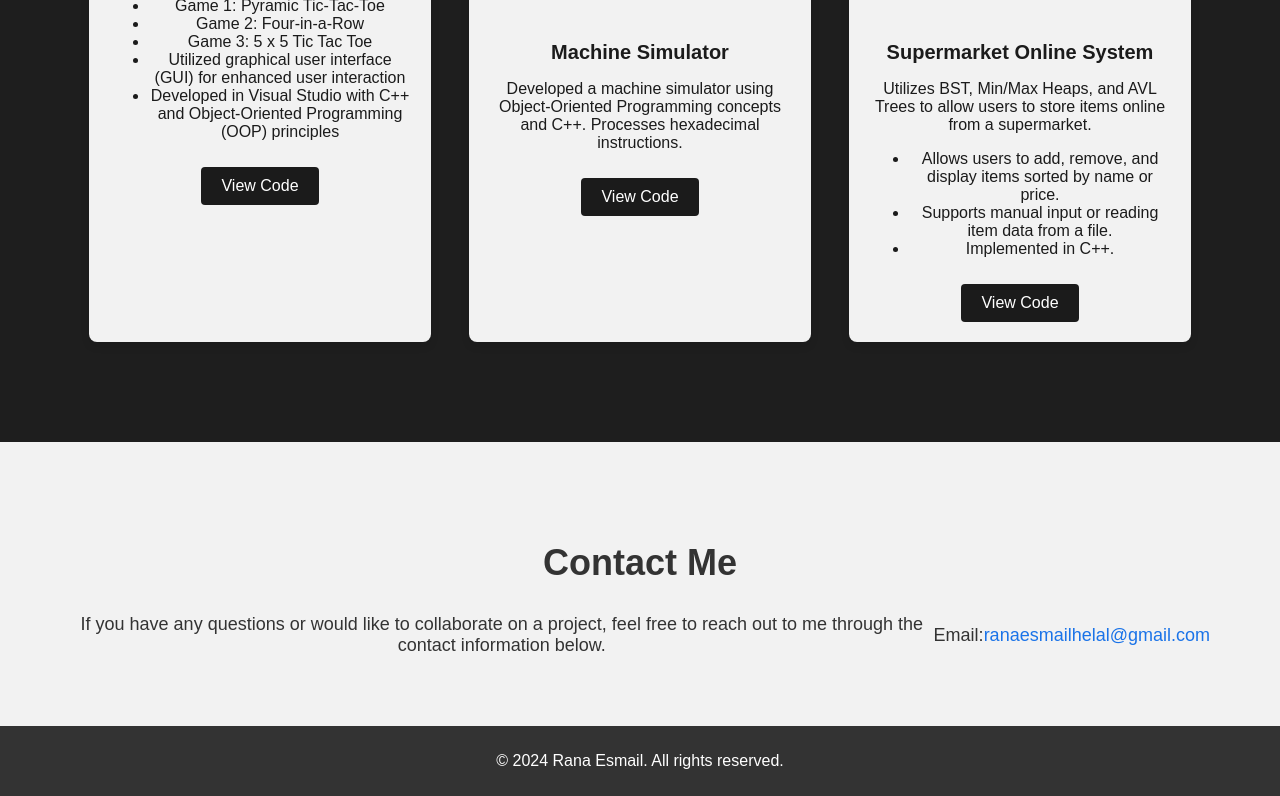
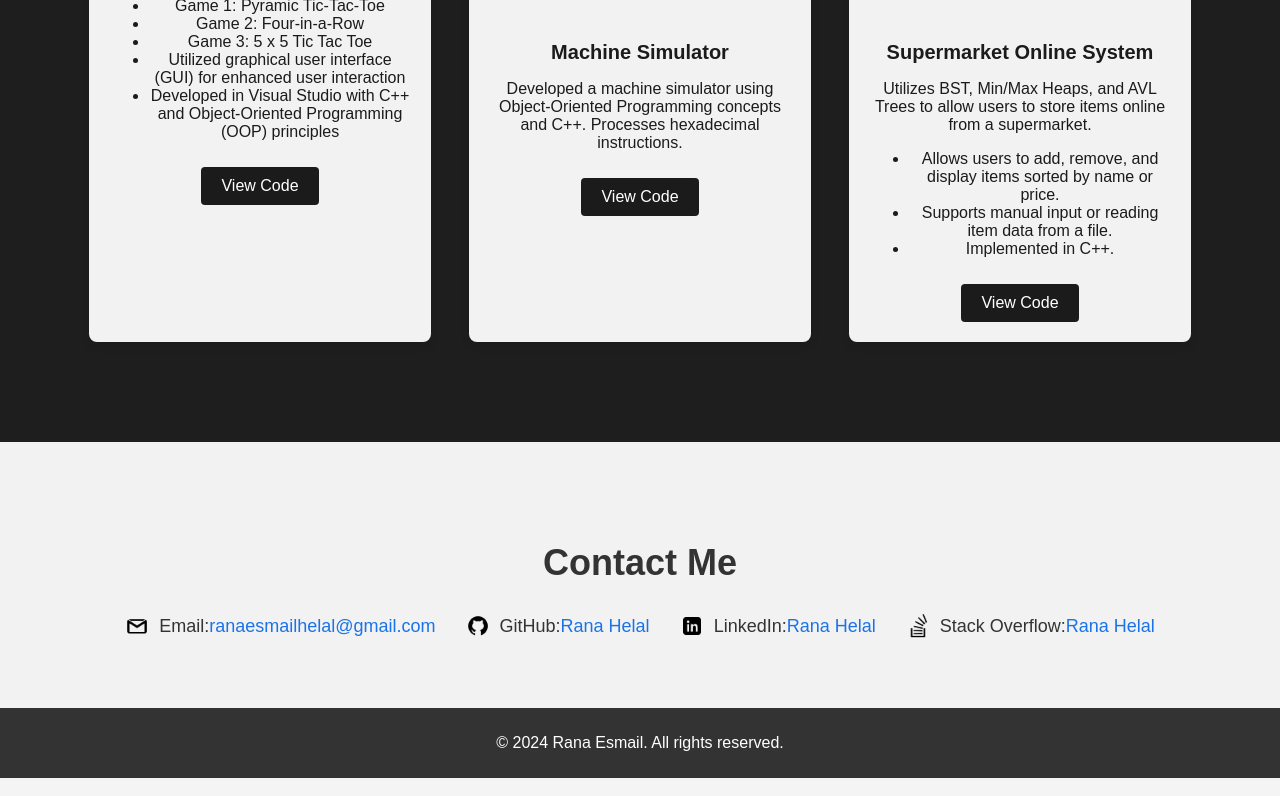
Before and after one commit to ranaehelal/RanaHelalPortfolio, a plain HTML site: page portfolio.html in a window 1280 px wide. Shown: the part 3720-4516 px from the top of the page. Drawn offline with Linux system fonts and the light colour scheme.

Commit message:
Update portfolio.html

```diff
--- a/portfolio.html
+++ b/portfolio.html
@@ -187,12 +187,27 @@
     </section>
 
     <section id="contact">
-        <h2>Contact Me</h2>
+    <h2>Contact Me</h2>
+    <div class="contact-container">
         <div class="contact-info">
-            <p>If you have any questions or would like to collaborate on a project, feel free to reach out to me through the contact information below.</p>
-            <p>Email: <a href="mailto:rana@example.com">ranaesmailhelal@gmail.com</a></p>
+            <img src="images/social-media-logos/gmail-logo.png" alt="Gmail Icon" class="contact-icon">
+            <p>Email: <a href="mailto:ranaesmailhelal@gmail.com">ranaesmailhelal@gmail.com</a></p>
         </div>
-    </section>
+        <div class="contact-info">
+            <img src="images/social-media-logos/github-logo.png" alt="GitHub Icon" class="contact-icon">
+            <p>GitHub: <a href="https://github.com/ranaehelal" target="_blank">Rana Helal</a></p>
+        </div>
+        <div class="contact-info">
+            <img src="images/social-media-logos/linkedin-logo.png" alt="LinkedIn Icon" class="contact-icon">
+            <p>LinkedIn: <a href="https://www.linkedin.com/in/rana-helal-23b014262/" target="_blank">Rana Helal</a></p>
+        </div>
+        <div class="contact-info">
+            <img src="images/social-media-logos/stack-overflow-logo.png" alt="Stack Overflow Icon" class="contact-icon">
+            <p>Stack Overflow: <a href="https://stackoverflow.com/users/20450409/rana-e-helal?tab=profile" target="_blank">Rana Helal</a></p>
+        </div>
+    </div>
+</section>
+
 
     <footer>
         <p>&copy; 2024 Rana Esmail. All rights reserved.</p>
```
